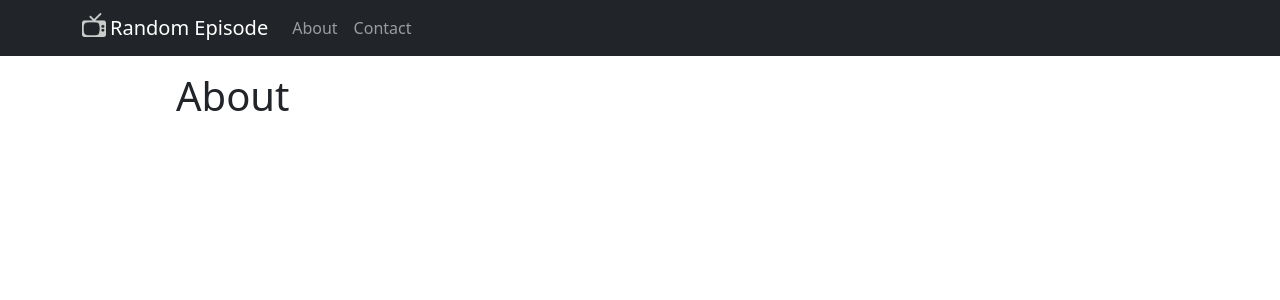
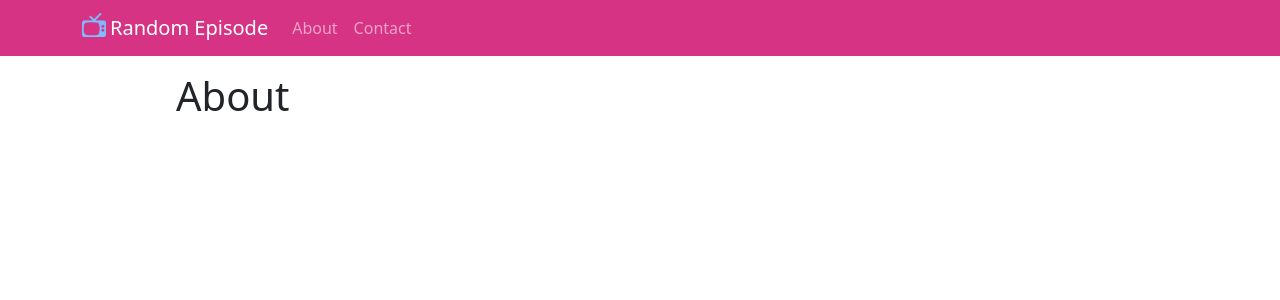
Before and after one commit to SpinyN0rman/random-episode, a Django app: page /about/ in a window 1280 px wide. Shown: the top 300 px of the page. Run offline with Django 5.2, Linux system fonts and the light colour scheme; parts of the project's set-up code (start-up, migrations or seed data) failed here and were passed over.

Commit message:
Changes the navbar colours

```diff
--- a/templates/base.html
+++ b/templates/base.html
@@ -5,13 +5,20 @@
         <title>{% block title %}Page title{% endblock %}</title>
         <meta charset="utf-8">
         <meta name="viewport" content="width=device-width, initial-scale=1, shrink-to-fit=no">
-        <link rel="stylesheet" href="https://cdn.jsdelivr.net/npm/bootstrap@5.1.3/dist/css/bootstrap.min.css">
+        <link rel="stylesheet" href="https://cdn.jsdelivr.net/npm/bootstrap@5.3.6/dist/css/bootstrap.min.css" integrity="sha384-4Q6Gf2aSP4eDXB8Miphtr37CMZZQ5oXLH2yaXMJ2w8e2ZtHTl7GptT4jmndRuHDT" crossorigin="anonymous">
         <link rel="shortcut icon" type="image/png" href="{% static 'images/favicon.png' %}" >
     </head>
     <body>
-        <nav class="navbar navbar-expand-lg navbar-dark bg-dark">
+        <nav class="navbar navbar-expand-md" style="background-color: #D63384" data-bs-theme="dark">
           <div class="container">
-            <a class="navbar-brand" href="{% url 'home' %}"><img class="d-inline-block align-top me-1" src="{% static 'images/tv-icon.png' %}" width="24" style="filter:invert(100%)">Random Episode</a>
+            <a class="navbar-brand" href="{% url 'home' %}">
+                <img
+                        class="d-inline-block align-top me-1"
+                        src="{% static 'images/tv-icon.png' %}"
+                        width="24"
+                        style="filter: invert(67%) sepia(97%) saturate(892%) hue-rotate(187deg) brightness(108%) contrast(100%)"
+                >Random Episode
+            </a>
             <button class="navbar-toggler" type="button" data-bs-toggle="collapse" data-bs-target="#navbarNav" aria-controls="navbarNav" aria-expanded="false" aria-label="Toggle navigation">
               <span class="navbar-toggler-icon"></span>
             </button>
@@ -32,6 +39,6 @@
             {% endblock %}
         </div>
         <script src="https://code.jquery.com/jquery-3.6.0.min.js"></script>
-        <script src="https://cdn.jsdelivr.net/npm/bootstrap@5.1.3/dist/js/bootstrap.min.js"></script>
+        <script src="https://cdn.jsdelivr.net/npm/bootstrap@5.3.6/dist/js/bootstrap.min.js" integrity="sha384-RuyvpeZCxMJCqVUGFI0Do1mQrods/hhxYlcVfGPOfQtPJh0JCw12tUAZ/Mv10S7D" crossorigin="anonymous"></script>
     </body>
 </html>
```
